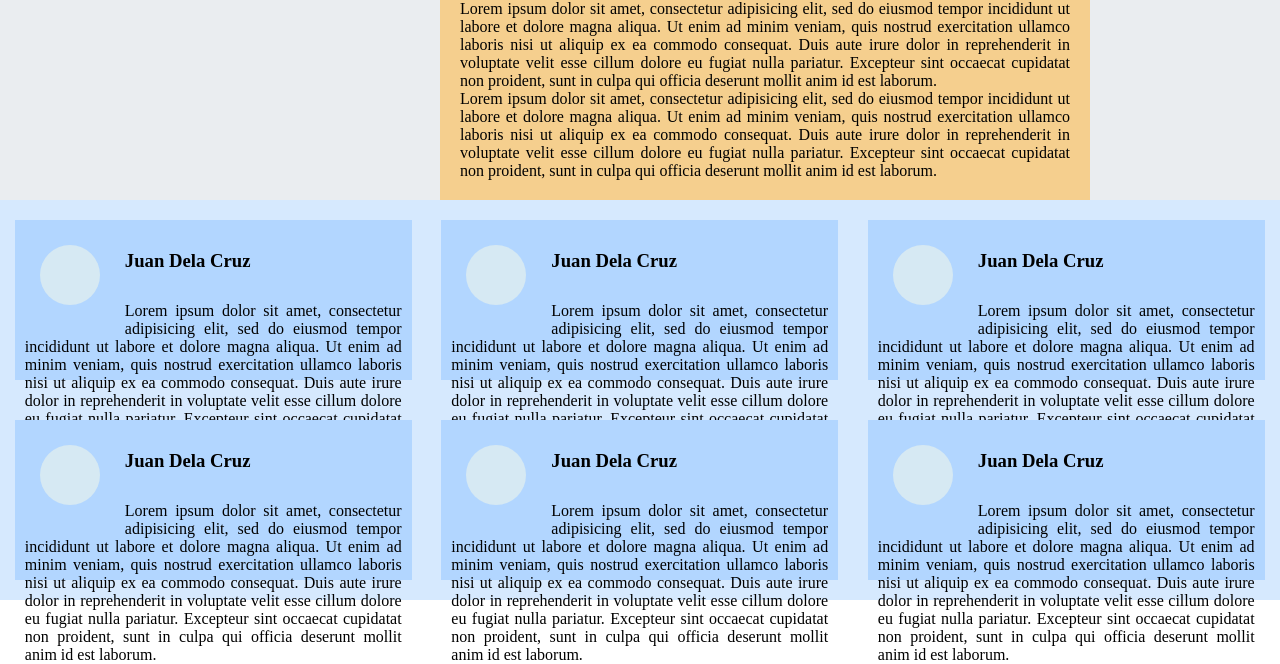
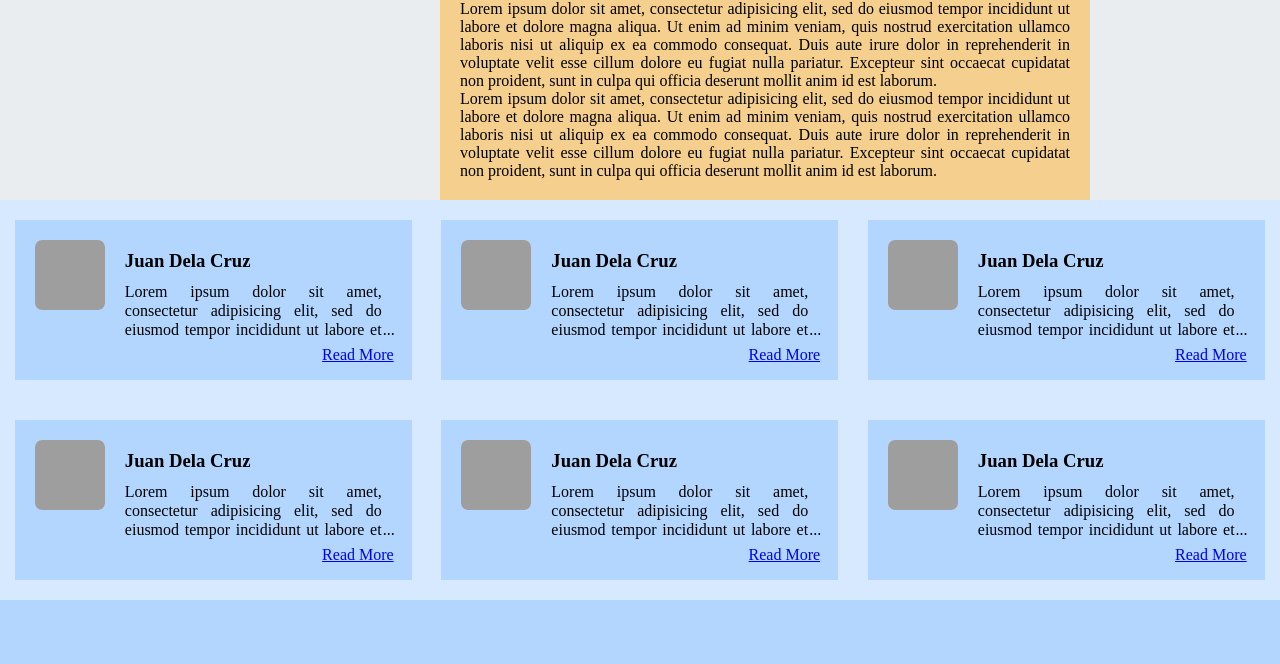
Before and after one commit to danpangan/b3nc-pangan-dan, a PHP site: page / in a window 1280 px wide. Shown: the part 588-1252 px from the top of the page. After the commit the page ends 1188 px from the top, so only its background shows below. Run offline with PHP 8.4, Linux system fonts and the light colour scheme; grey boxes are pictures that could not be loaded.

Commit message:
completed floats and clear

```diff
--- a/mod02-10/css/style.css
+++ b/mod02-10/css/style.css
@@ -61,24 +61,30 @@ body {
 	height: 160px;
 	background: #b2d6ff;
 	float: left;
+	position: relative;
 }
 
-.avatar {
-	margin: 25px;
-	height: 60px;
-	width: 60px;
+.avatar > img {
+	margin: 20px;
+	height: 70px;
+	width: 70px;
 	background-color: #d6e9f3;
-	border-radius: 50%;
+	border-radius: 10%;
 	float: left;
 }
 
+.avatar > img {
+
+}
+
 .username {
-	margin: 30px;
+	margin-top: 30px;
 }
 
 .comment {
 	margin: 10px;
 	text-align: justify;
+	overflow: hidden;
 }
 
 .clear:after {
@@ -87,3 +93,36 @@ body {
 	display: block;
 
 }
+
+.block-with-text {
+	overflow: hidden;
+	position: relative;
+	line-height: 1.2em;
+	max-height: 3.6em;
+	text-align: justify;
+	margin-right: -1em;
+	padding-right: 30px;
+}
+
+.block-with-text:before {
+	content: "...";
+	position: absolute;
+	right: 17px;
+	bottom: 0;
+}
+
+.block-with-text:after {
+	content: "";
+	position: absolute;
+	right: : 17px;
+	width: 1em;
+	height: 1em;
+	margin-top: 0.2em;
+	background-color: #fff;
+}
+
+.read-more {
+	position: absolute;
+	right: 18px;
+	bottom: 16px;
+}
--- a/mod02-10/index.html
+++ b/mod02-10/index.html
@@ -65,64 +65,82 @@
 
 	<div class="footer clear">
 			<div class="column">
-				<div class="avatar"></div>
+				<div class="avatar">
+					<img src="http://lorempixel.com/100/100">
+				</div>
 				<h3 class="username">Juan Dela Cruz</h3>
-				<p class="comment">Lorem ipsum dolor sit amet, consectetur adipisicing elit, sed do eiusmod
+				<p class="comment block-with-text">Lorem ipsum dolor sit amet, consectetur adipisicing elit, sed do eiusmod
 				tempor incididunt ut labore et dolore magna aliqua. Ut enim ad minim veniam,
 				quis nostrud exercitation ullamco laboris nisi ut aliquip ex ea commodo
 				consequat. Duis aute irure dolor in reprehenderit in voluptate velit esse
 				cillum dolore eu fugiat nulla pariatur. Excepteur sint occaecat cupidatat non
 				proident, sunt in culpa qui officia deserunt mollit anim id est laborum.</p>
+				<a href="#" class="read-more">Read More</a>
 			</div>
 			<div class="column">
-				<div class="avatar"></div>
+				<div class="avatar">
+					<img src="http://lorempixel.com/100/100">
+				</div>
 				<h3 class="username">Juan Dela Cruz</h3>
-				<p class="comment">Lorem ipsum dolor sit amet, consectetur adipisicing elit, sed do eiusmod
+				<p class="comment block-with-text">Lorem ipsum dolor sit amet, consectetur adipisicing elit, sed do eiusmod
 				tempor incididunt ut labore et dolore magna aliqua. Ut enim ad minim veniam,
 				quis nostrud exercitation ullamco laboris nisi ut aliquip ex ea commodo
 				consequat. Duis aute irure dolor in reprehenderit in voluptate velit esse
 				cillum dolore eu fugiat nulla pariatur. Excepteur sint occaecat cupidatat non
 				proident, sunt in culpa qui officia deserunt mollit anim id est laborum.</p>
+				<a href="#" class="read-more">Read More</a>
 			</div>
 			<div class="column">
-				<div class="avatar"></div>
+				<div class="avatar">
+					<img src="http://lorempixel.com/100/100">
+				</div>
 				<h3 class="username">Juan Dela Cruz</h3>
-				<p class="comment">Lorem ipsum dolor sit amet, consectetur adipisicing elit, sed do eiusmod
+				<p class="comment block-with-text">Lorem ipsum dolor sit amet, consectetur adipisicing elit, sed do eiusmod
 				tempor incididunt ut labore et dolore magna aliqua. Ut enim ad minim veniam,
 				quis nostrud exercitation ullamco laboris nisi ut aliquip ex ea commodo
 				consequat. Duis aute irure dolor in reprehenderit in voluptate velit esse
 				cillum dolore eu fugiat nulla pariatur. Excepteur sint occaecat cupidatat non
 				proident, sunt in culpa qui officia deserunt mollit anim id est laborum.</p>
+				<a href="#" class="read-more">Read More</a>
 			</div>
 			<div class="column">
-				<div class="avatar"></div>
+				<div class="avatar">
+					<img src="http://lorempixel.com/100/100">
+				</div>
 				<h3 class="username">Juan Dela Cruz</h3>
-				<p class="comment">Lorem ipsum dolor sit amet, consectetur adipisicing elit, sed do eiusmod
+				<p class="comment block-with-text">Lorem ipsum dolor sit amet, consectetur adipisicing elit, sed do eiusmod
 				tempor incididunt ut labore et dolore magna aliqua. Ut enim ad minim veniam,
 				quis nostrud exercitation ullamco laboris nisi ut aliquip ex ea commodo
 				consequat. Duis aute irure dolor in reprehenderit in voluptate velit esse
 				cillum dolore eu fugiat nulla pariatur. Excepteur sint occaecat cupidatat non
 				proident, sunt in culpa qui officia deserunt mollit anim id est laborum.</p>
+				<a href="#" class="read-more">Read More</a>
 			</div>
 			<div class="column">
-				<div class="avatar"></div>
+				<div class="avatar">
+					<img src="http://lorempixel.com/100/100">
+				</div>
 				<h3 class="username">Juan Dela Cruz</h3>
-				<p class="comment">Lorem ipsum dolor sit amet, consectetur adipisicing elit, sed do eiusmod
+				<p class="comment block-with-text">Lorem ipsum dolor sit amet, consectetur adipisicing elit, sed do eiusmod
 				tempor incididunt ut labore et dolore magna aliqua. Ut enim ad minim veniam,
 				quis nostrud exercitation ullamco laboris nisi ut aliquip ex ea commodo
 				consequat. Duis aute irure dolor in reprehenderit in voluptate velit esse
 				cillum dolore eu fugiat nulla pariatur. Excepteur sint occaecat cupidatat non
 				proident, sunt in culpa qui officia deserunt mollit anim id est laborum.</p>
+				<a href="#" class="read-more">Read More</a>
 			</div>
 			<div class="column">
-				<div class="avatar"></div>
+				<div class="avatar">
+					<img src="http://lorempixel.com/100/100">
+				</div>
 				<h3 class="username">Juan Dela Cruz</h3>
-				<p class="comment">Lorem ipsum dolor sit amet, consectetur adipisicing elit, sed do eiusmod
+				<p class="comment block-with-text">Lorem ipsum dolor sit amet, consectetur adipisicing elit, sed do eiusmod
 				tempor incididunt ut labore et dolore magna aliqua. Ut enim ad minim veniam,
 				quis nostrud exercitation ullamco laboris nisi ut aliquip ex ea commodo
 				consequat. Duis aute irure dolor in reprehenderit in voluptate velit esse
 				cillum dolore eu fugiat nulla pariatur. Excepteur sint occaecat cupidatat non
 				proident, sunt in culpa qui officia deserunt mollit anim id est laborum.</p>
+				<a href="#" class="read-more">Read More</a>
 			</div>
 		</div>
 
```
